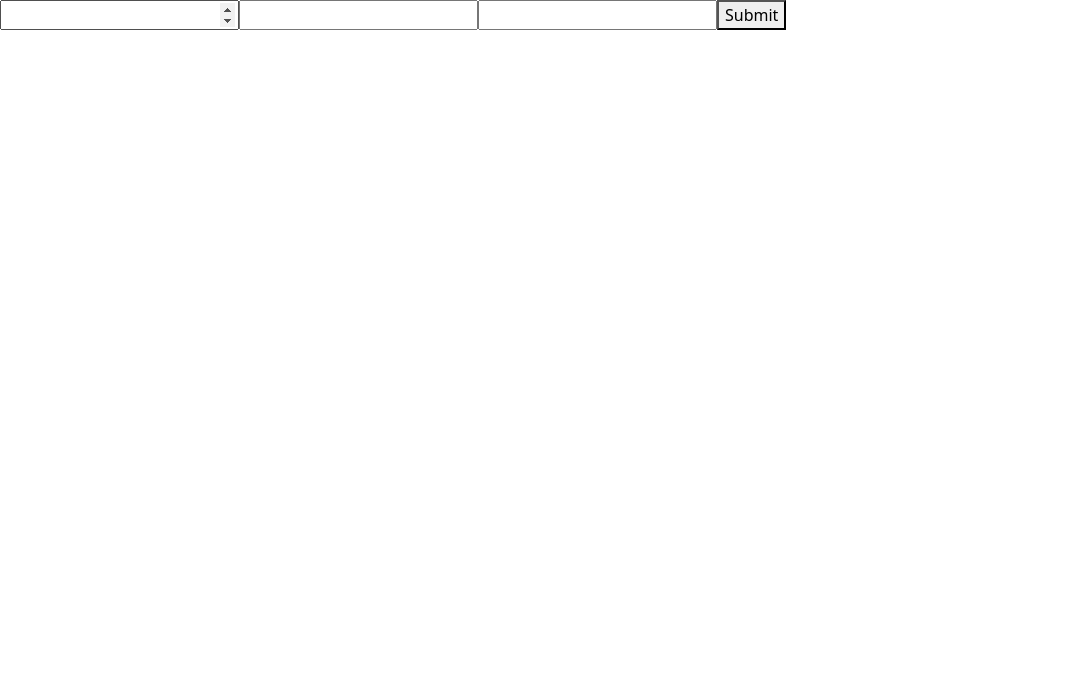
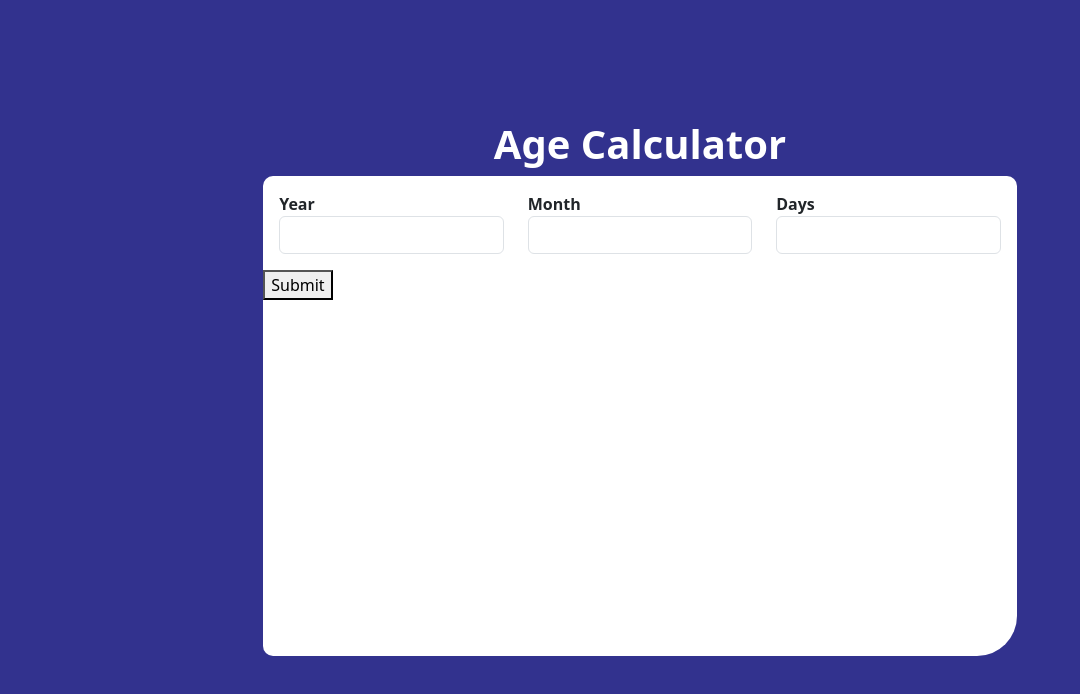
Before and after one commit to rohxnn/age-calculator, an Angular app: page / in a window 1280 px wide. Shown: the top 694 px of the page, without its empty margins (0-1080 px from the left). Built offline with nearby package versions, Linux system fonts and the light colour scheme.

Commit message:
feat(app): add initial ui

```diff
--- a/src/app/app.component.html
+++ b/src/app/app.component.html
@@ -1,6 +1,24 @@
-<form [formGroup]="ageForm" (ngSubmit)="onSubmit()">
-  <input type="number" formControlName="birth_year">
-  <input type="number" formControlName="birth_month">
-  <input type="number" formControlName="birth_day">
-  <button type="submit">Submit</button>
-</form>
+<div class="container-fluid">
+  <header>
+    <h1 class="text-center text-white fw-bold">Age Calculator</h1>
+  </header>
+  <div class="content-body">
+    <form [formGroup]="ageForm" (ngSubmit)="onSubmit()">
+      <div class="row p-3">
+        <div class="col">
+          <label for="" class="fw-bold">Year</label>
+          <input type="number" class="form-control" formControlName="birth_year">
+        </div>
+        <div class="col">
+          <label for="" class="fw-bold">Month</label>
+          <input type="number" class="form-control" formControlName="birth_month">
+        </div>
+        <div class="col">
+          <label for="" class="fw-bold">Days</label>
+          <input type="number" class="form-control" formControlName="birth_day">
+        </div>
+      </div>
+      <button type="submit">Submit</button>
+    </form>
+  </div>
+</div>
--- a/src/app/app.component.scss
+++ b/src/app/app.component.scss
@@ -0,0 +1,13 @@
+.container-fluid {
+  background-color: rgb(50, 50, 142);
+  min-height: 100vh;
+  padding-top: 15vh;
+}
+.content-body {
+  height: 60vh;
+  background-color: rgb(255, 255, 255);
+  width: 60%;
+  margin: auto;
+  border-radius: 10px;
+  border-bottom-right-radius: 40px;
+}
```
